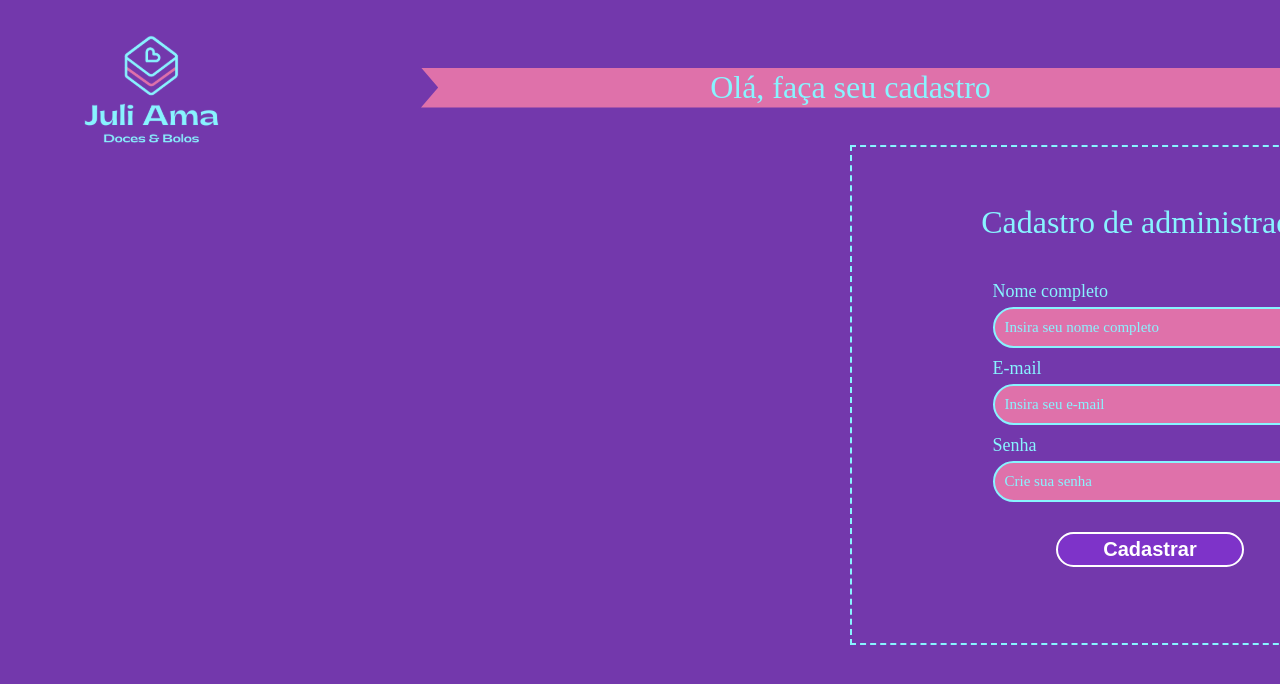
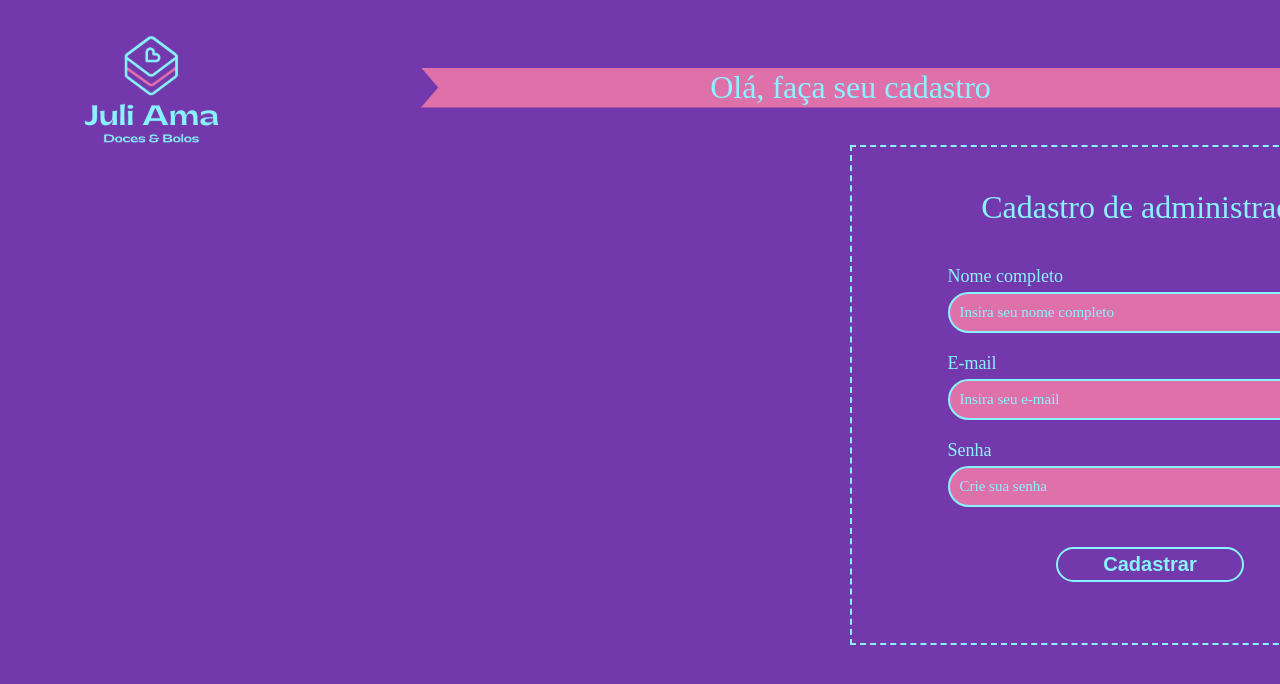
Before and after one commit to devbpatriciocosta/juli-ama-boles-doces, a Next.js app: page /signUp in a window 1280 px wide. Shown: the top 684 px of the page. Built offline with nearby package versions, Linux system fonts and the light colour scheme.

Commit message:
Colors adjustments

```diff
--- a/src/components/form/Form.jsx
+++ b/src/components/form/Form.jsx
@@ -12,9 +12,9 @@ const StyledForm = styled.form`
   display: flex;
   flex-direction: column;
   margin: 20px 0;
-  gap: 10px;
+  gap: 20px;
   align-items: center;
-  width: 350px;
+  width: 450px;
 
   @media (max-width: 425px) {
     width: 300px;
@@ -26,10 +26,10 @@ const Button = styled.button`
   cursor: pointer;
   width: 188px;
   height: 35px;
-  border: 2px solid white;
+  border: 2px solid ${(props) => props.theme.secondary};
   border-radius: 20px;
-  background-color: hsla(630, 60%, 50%, 0.9);
-  color: white;
+  background-color: ${(props) => props.theme.terciary};
+  color: ${(props) => props.theme.secondary};
   display: flex;
   align-items: center;
   justify-content: center;
@@ -37,17 +37,9 @@ const Button = styled.button`
   font-size: 20px;
   font-weight: bold;
   margin-top: 20px;
-  ${(props) => !props.disabled && 'cursor: pointer'}
+
   :hover {
-    box-shadow: 0 12px 16px 0 rgba(0, 0, 0, 0.24), 0 17px 50px 0 rgba(0, 0, 0, 0.19);
-    background-color: #3e8e41;
-  }
-  :active {
-    box-shadow: 0 5px #666;
-    transform: translateY(2px);
-  }
-  :disabled {
-    background-color: #666;
+    background-color: ${(props) => props.theme.primary};
   }
 `
 
@@ -65,7 +57,7 @@ export default function Form() {
   const handleForm = async (data) => {
     try {
       const { status } = await axios.post(
-        `${process.env.NEXT_PUBLIC_API_URL}/api/user/signIn`,
+        `${process.env.NEXT_PUBLIC_API_URL}/api/user/signUp`,
         data
       )
       if (status === 201) {
```
